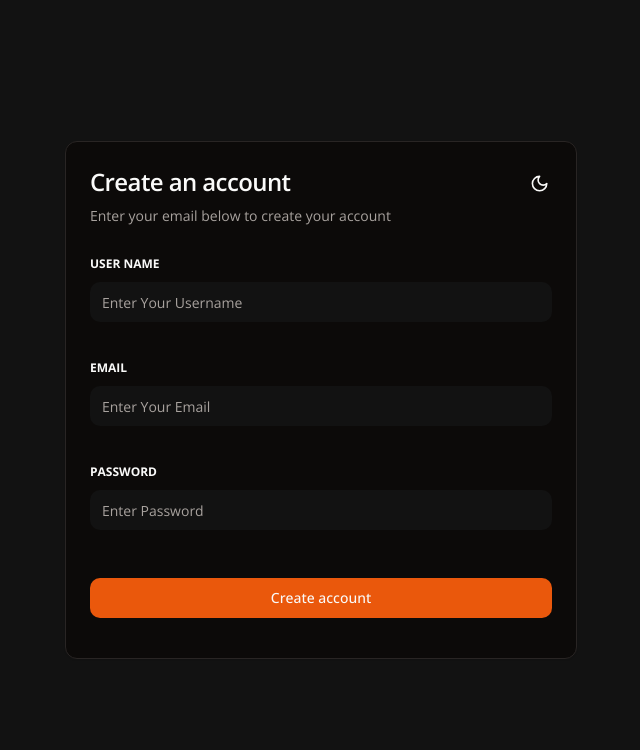
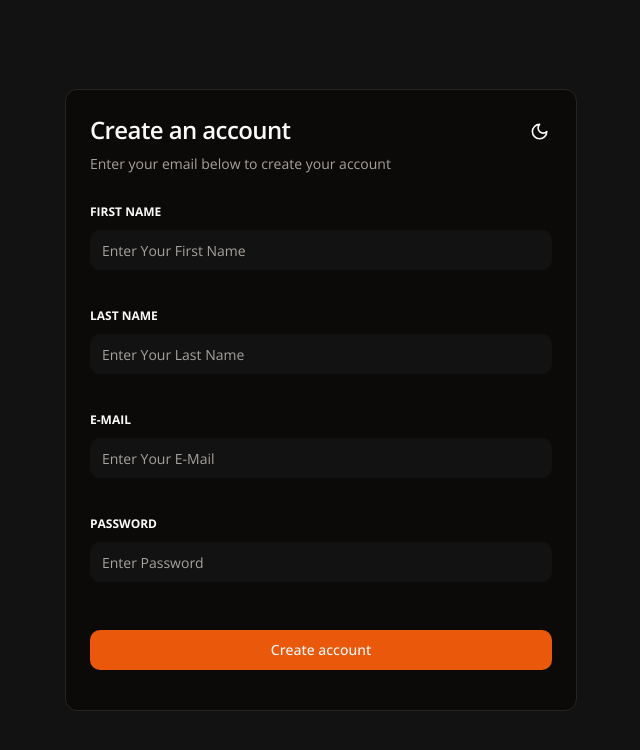
Before and after one commit to Riyad-Eita/FS223, a Next.js app in the folder apprenticeshipreporter/frontend/: page /signup in a window 1280 px wide. Shown: the top 750 px of the page, without its empty margins (319-959 px from the left). Built offline with nearby package versions, Linux system fonts and the light colour scheme.

Commit message:
implement post call to backend

```diff
--- a/apprenticeshipreporter/frontend/app/(auth)/(routes)/signin/page.tsx
+++ b/apprenticeshipreporter/frontend/app/(auth)/(routes)/signin/page.tsx
@@ -47,10 +47,10 @@ import { ModeToggle } from "@/components/mode-toggle";
 // import { PenBox } from "lucide-react";
 
 const formSchema = z.object({
-	name: z.string().min(1, {
+	email: z.string().min(1, {
 		message: "Username or Email must be provided",
 	}),
-	pass: z.string().min(1, {
+	password: z.string().min(1, {
 		message: "Password must be provided",
 	}),
 });
@@ -112,7 +112,7 @@ const LoginPage = () => {
 			<Card className="max-w-full w-[32rem]">
 				<CardHeader className="space-y-1">
 					<div className="flex items-center justify-between">
-						<CardTitle className="text-2xl">Wecome back!</CardTitle>
+						<CardTitle className="text-2xl">Welcome back!</CardTitle>
 						<ModeToggle />
 					</div>
 					<CardDescription>Provide your login credentials</CardDescription>
--- a/apprenticeshipreporter/frontend/app/(auth)/(routes)/signup/page.tsx
+++ b/apprenticeshipreporter/frontend/app/(auth)/(routes)/signup/page.tsx
@@ -45,13 +45,16 @@ import { ModeToggle } from "@/components/mode-toggle";
 // import { PenBox } from "lucide-react";
 
 const formSchema = z.object({
-	name: z.string().min(0, {
-		message: "Username is optional.",
+	firstname: z.string().min(0, {
+		message: "firstname required",
 	}),
-	mail: z.string().min(1, { message: "Email is required" }).email({
+	lastname: z.string().min(0, {
+		message: "lastname required",
+	}),
+	email: z.string().min(1, { message: "Email is required" }).email({
 		message: "Must be a valid email",
 	}),
-	pass: z.string().min(6, { message: "Password must be atleast 6 characters" }),
+	password: z.string().min(6, { message: "Password must be atleast 6 characters" })
 });
 
 const SignUpPage = () => {
@@ -59,9 +62,10 @@ const SignUpPage = () => {
 	const form = useForm({
 		resolver: zodResolver(formSchema),
 		defaultValues: {
-			name: "",
-			mail: "",
-			pass: "",
+			firstname: "",
+			lastname: "",
+			email: "",
+			password: ""
 		},
 	});
 
@@ -90,51 +94,73 @@ const SignUpPage = () => {
 							<div className="space-y-8">
 								<FormField
 									control={form.control}
-									name="name"
+									name="firstname"
 									render={({ field }) => (
 										<FormItem>
 											<FormLabel className="uppercase text-xs font-bold">
-												User Name
+												First Name
 											</FormLabel>
 											<FormControl>
 												<Input
 													disabled={isLoading}
 													className="bg-[--card]/20 border-0 focus-visible:ring-0 text-[--card] focus-visible:ring-offset-0"
-													placeholder="Enter Your Username"
+													placeholder="Enter Your First Name"
 													{...field}
 												/>
 											</FormControl>
 											<FormMessage className="text-xs text-red-500">
-												{form.formState.errors.name?.message}
+												{form.formState.errors.firstname?.message}
 											</FormMessage>
 										</FormItem>
 									)}
 								/>
 								<FormField
 									control={form.control}
-									name="mail"
+									name="lastname"
 									render={({ field }) => (
 										<FormItem>
 											<FormLabel className="uppercase text-xs font-bold">
-												Email
+												Last Name
 											</FormLabel>
 											<FormControl>
 												<Input
 													disabled={isLoading}
 													className="bg-[--card]/20 border-0 focus-visible:ring-0 text-[--card] focus-visible:ring-offset-0"
-													placeholder="Enter Your Email"
+													placeholder="Enter Your Last Name"
 													{...field}
 												/>
 											</FormControl>
 											<FormMessage className="text-xs text-red-500">
-												{form.formState.errors.name?.message}
+												{form.formState.errors.lastname?.message}
 											</FormMessage>
 										</FormItem>
 									)}
 								/>
 								<FormField
 									control={form.control}
-									name="pass"
+									name="email"
+									render={({ field }) => (
+										<FormItem>
+											<FormLabel className="uppercase text-xs font-bold">
+												E-Mail
+											</FormLabel>
+											<FormControl>
+												<Input
+													disabled={isLoading}
+													className="bg-[--card]/20 border-0 focus-visible:ring-0 text-[--card] focus-visible:ring-offset-0"
+													placeholder="Enter Your E-Mail"
+													{...field}
+												/>
+											</FormControl>
+											<FormMessage className="text-xs text-red-500">
+												{form.formState.errors.email?.message}
+											</FormMessage>
+										</FormItem>
+									)}
+								/>
+								<FormField
+									control={form.control}
+									name="password"
 									render={({ field }) => (
 										<FormItem>
 											<FormLabel className="uppercase text-xs font-bold">
@@ -150,7 +176,7 @@ const SignUpPage = () => {
 												/>
 											</FormControl>
 											<FormMessage className="text-xs text-red-500">
-												{form.formState.errors.name?.message}
+												{form.formState.errors.password?.message}
 											</FormMessage>
 										</FormItem>
 									)}
--- a/apprenticeshipreporter/frontend/lib/auth.ts
+++ b/apprenticeshipreporter/frontend/lib/auth.ts
@@ -9,13 +9,17 @@ const GUEST_USER: UserProfileType = {
 };
 
 type LoginProps = {
-	name?: string;
-	pass?: string;
+	firstname?: string;
+	lastname?: string;
+	email?: string;
+	password?: string;
 };
 
-export const signin = async ({ name, pass }: LoginProps) => {
+export const signin = async ({ email, password }: LoginProps) => {
 	try {
-		const response = await axios.post("/api/auth/signin", { name, pass });
+		const response = await axios.post("localhost:8080/api/auth/signin", {
+			 	email, password
+			});
 		return response.data;
 	} catch (e) {
 		console.error(e);
@@ -23,12 +27,13 @@ export const signin = async ({ name, pass }: LoginProps) => {
 };
 
 export const signup = async ({
-	name,
-	mail,
-	pass,
-}: LoginProps & { mail: string }) => {
+	firstname,
+	lastname,
+	email,
+	password
+}: LoginProps) => {
 	try {
-		await axios.post("/api/auth/signup", { name, mail, pass });
+		await axios.post("http://localhost:8080/api/auth/signup", {firstname, lastname, email, password });
 	} catch (e) {
 		console.error(e);
 	}
```
